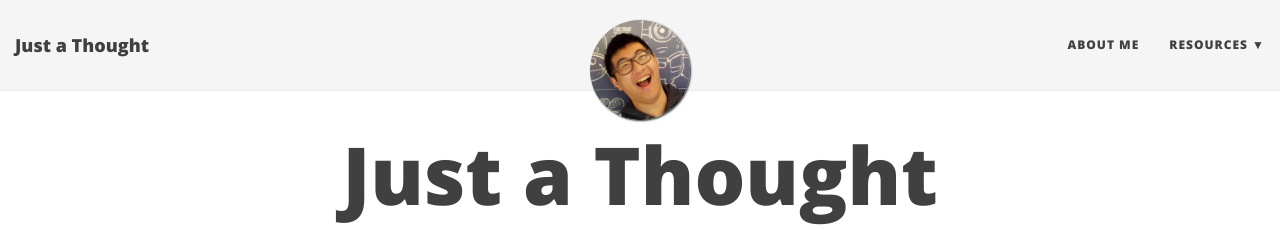
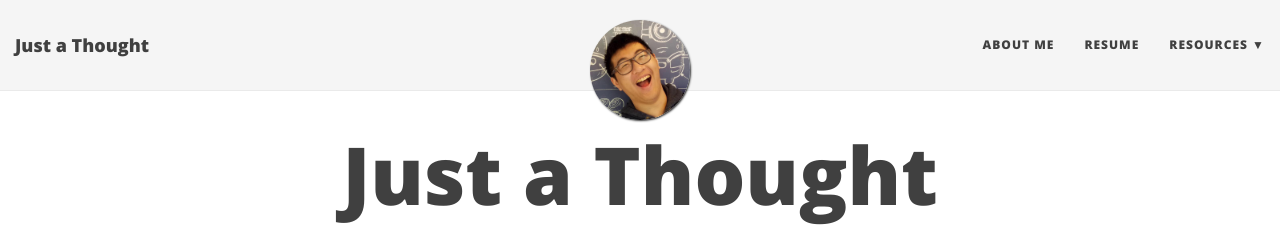
Before and after one commit to EricSihaoLin/dev, a Jekyll site: the page built from index.html, in a window 1280 px wide. Shown: the top 230 px of the page. Built offline with Jekyll 4.4.1, drawn with Linux system fonts in a browser that asks for light colours; nearby versions of some CDN libraries; the list of posts is cut into pages by our own code.

Commit message:
Updated Config

```diff
--- a/_config.yml
+++ b/_config.yml
@@ -26,6 +26,7 @@ baseurl:
 description: Beginning of the End
 navbar-links:
   About Me: aboutme
+  Resume: "/uploads/Lin.Eric_Resume.pdf"
   Resources:
   - GitHub Pages: https://pages.github.com/
     Google Apps Scripts: https://developers.google.com/apps-script/
```
